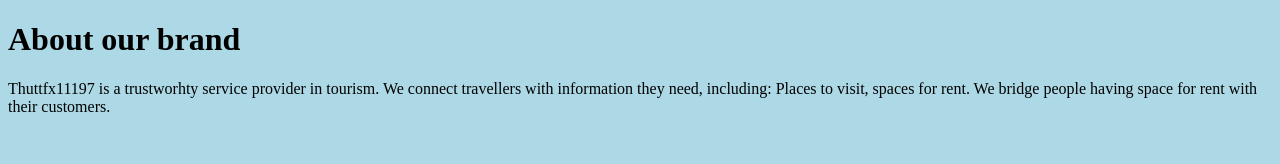
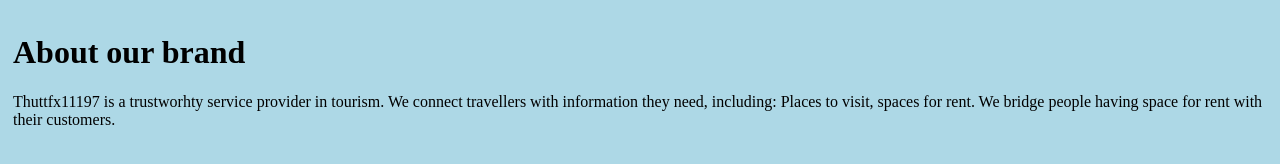
Before and after one commit to thuttfx11197/Assignment4, a plain HTML site: page brand.html in a window 1280 px wide. Drawn offline with Linux system fonts and the light colour scheme.

Commit message:
Update brand

```diff
--- a/brand.html
+++ b/brand.html
@@ -2,11 +2,12 @@
 <html>
 
 <head>
-    <title>Project3 > Brand</title>
+    <title>Assignment 4 > Brand</title>
     <meta charset="UTF-8">
     <style>
         body {
             background-color: lightblue;
+            padding: 5px;
         }
     </style>
 </head>
```
